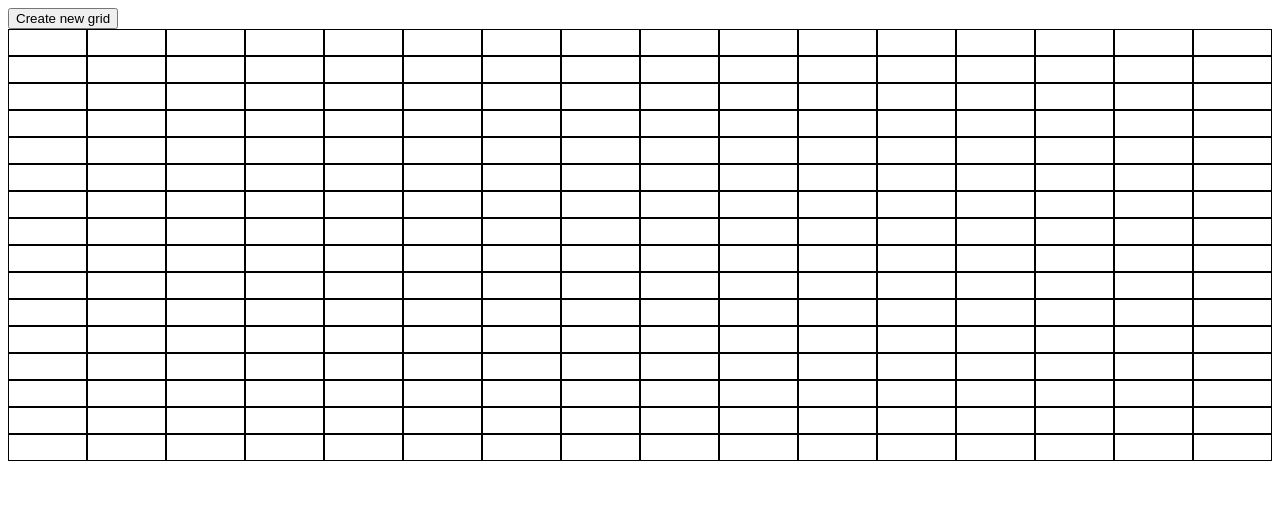
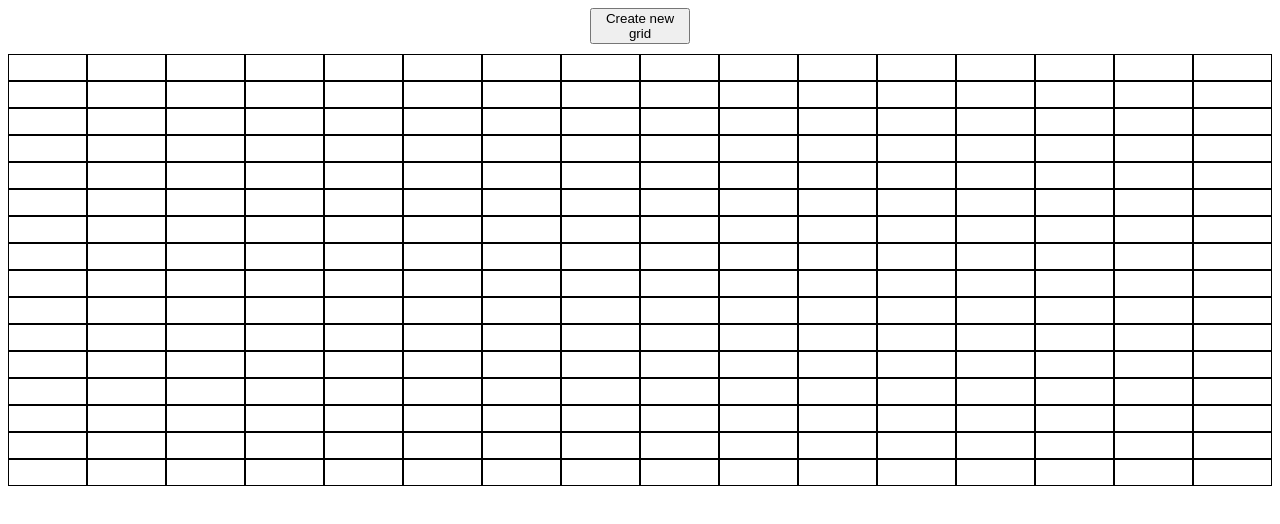
Before and after one commit to Ever-QN/etch-a-sketch, a plain HTML site: page index.html in a window 1280 px wide. Drawn offline with Linux system fonts and the light colour scheme.

Commit message:
Centered button at top In the process of making a create new grid function

```diff
--- a/main.js
+++ b/main.js
@@ -14,11 +14,22 @@ function createSquareGrid (amount) {
     }
 }
 
+function createNewGrid () {
+    let userInput = window.prompt("Enter your new grid space (max is 100, making 100x100, min 1)");
+
+    if (userInput <= Math.floor(100) && userInput >= Math.floor(1)) {
+
+    } else {
+        return "Error! Invalid input!";
+    }
+}
+
 function callNewGridBtn() {
     let createGridBtn = document.createElement("button");
     createGridBtn.classList.add("newGridBtn")
     createGridBtn.innerText = "Create new grid";
     document.body.insertBefore(createGridBtn, container);
+    createGridBtn.addEventListener("click", createNewGrid)
 }
 
 callNewGridBtn();
--- a/styles.css
+++ b/styles.css
@@ -1,4 +1,18 @@
+body {
+    display: flex;
+    flex-direction: column;
+    justify-content: center;
+    gap: 10px;
+}
+
 #container {
     display: grid;
     grid-template-columns: repeat(16, 1fr);
 }
+
+.newGridBtn {
+    display: flex;
+    max-width: 100px;
+    max-height: 100px;
+    margin: auto;
+}
```
